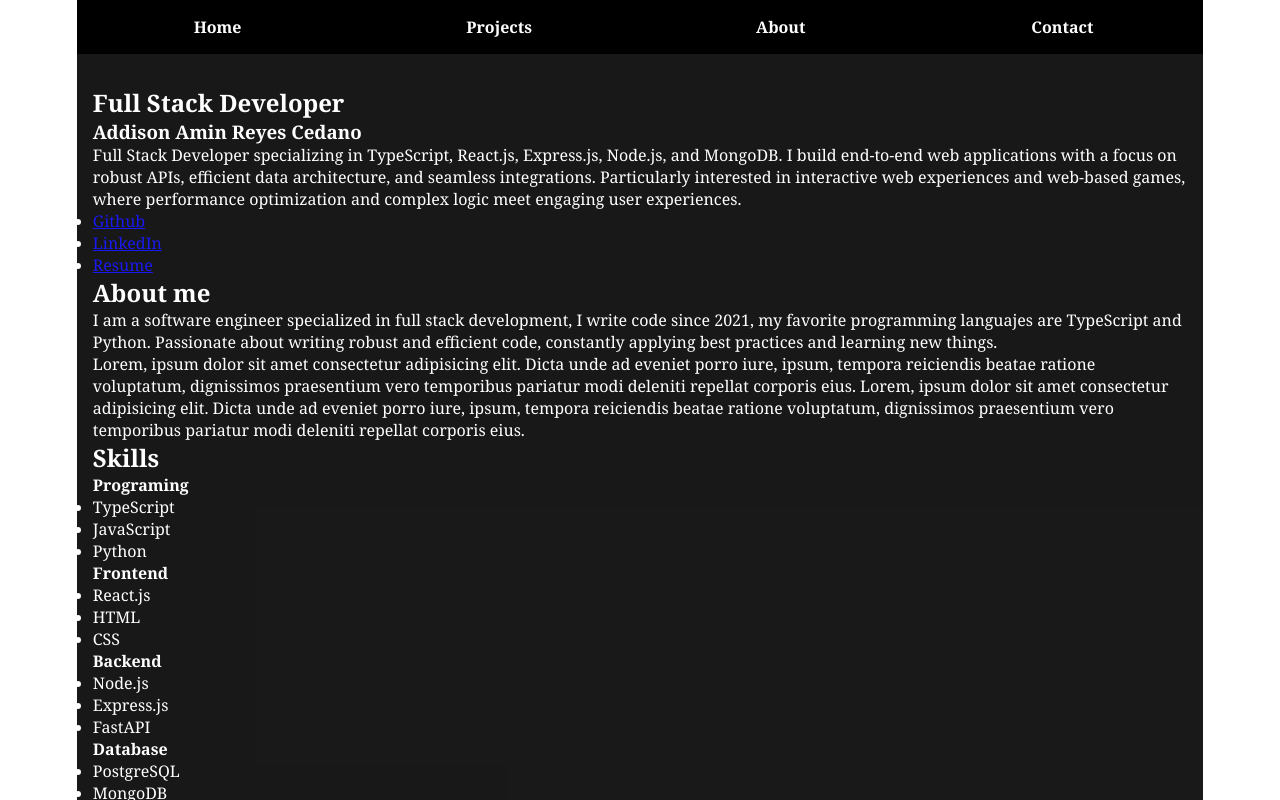
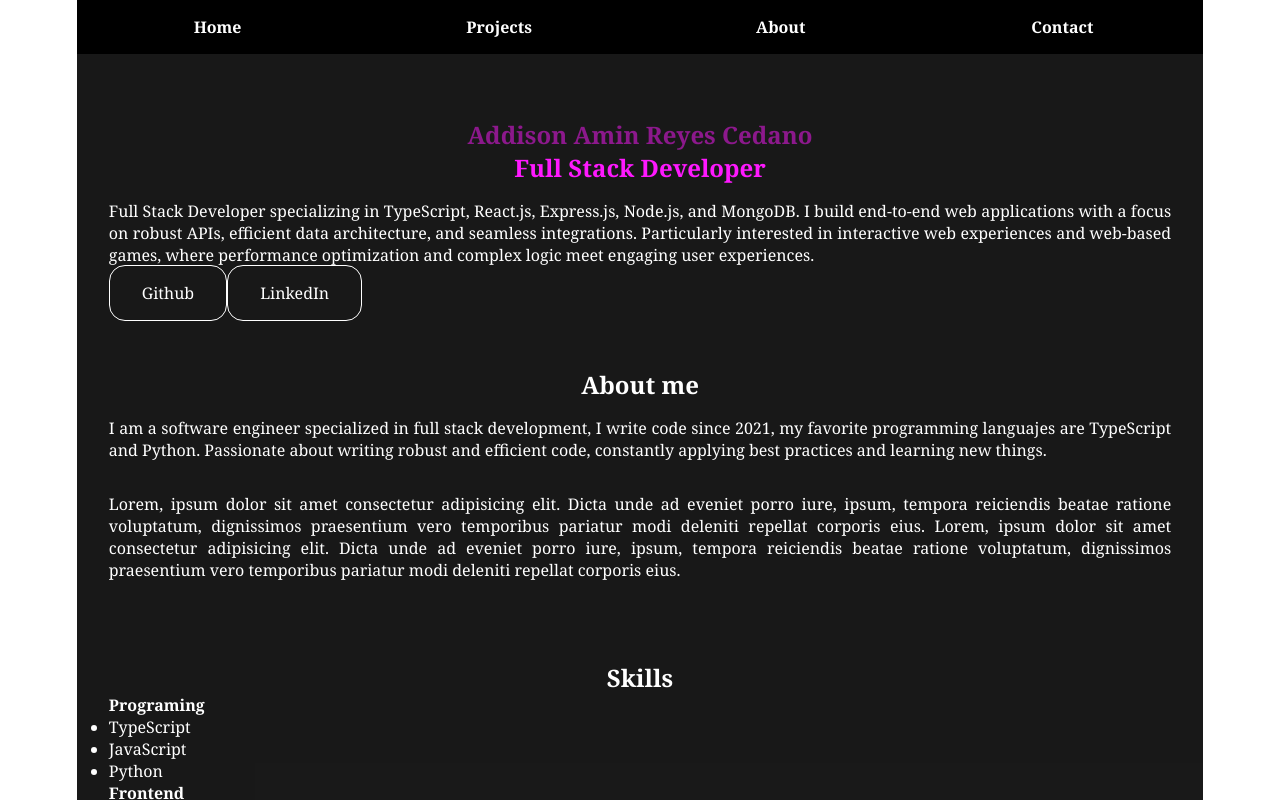
Before and after one commit to AddisonReyes/AddisonReyes, a React (Create React App) app: page / in a window 1280 px wide. Shown: the top 800 px of the page. Built offline with nearby package versions, Linux system fonts and the light colour scheme.

Commit message:
Hero section css

```diff
--- /dev/null
+++ b/src/components/ui/Button.css
@@ -0,0 +1,14 @@
+.HeroButton a {
+  border: 1px solid white;
+  text-decoration: none;
+  border-radius: 16px;
+  text-align: center;
+  padding: 16px 32px;
+  color: white;
+}
+
+.HeroButton a:hover {
+  border: 1px solid black;
+  background-color: purple;
+  color: black;
+}
--- /dev/null
+++ b/src/components/ui/Button.tsx
@@ -0,0 +1,18 @@
+import "./Button.css";
+
+interface ButtonProps {
+  label: string;
+  url: string;
+}
+
+function Button({ label, url }: ButtonProps) {
+  return (
+    <div className="HeroButton">
+      <a href={url} rel="noopener noreferrer" target="_blank">
+        {label}
+      </a>
+    </div>
+  );
+}
+
+export default Button;
--- /dev/null
+++ b/src/pages/Home.css
@@ -0,0 +1,27 @@
+section {
+  text-align: justify;
+  margin: 32px 16px;
+}
+
+section h1,
+section h2,
+section h3 {
+  text-align: center;
+}
+
+section p {
+  padding: 16px 0px;
+}
+
+section h1 {
+  color: purple;
+}
+
+#role {
+  color: magenta;
+}
+
+#HeroButtons {
+  flex-direction: row;
+  display: flex;
+}
--- a/src/pages/Home.tsx
+++ b/src/pages/Home.tsx
@@ -1,7 +1,10 @@
+import { ReactNode } from "react";
+import "./Home.css";
+
 import MainLayout from "../layout/MainLayout";
 
 import SkillContainer from "../components/ui/SkillContainer";
-import { ReactNode } from "react";
+import Button from "../components/ui/Button";
 
 type skill = { title: string; skills: string[] };
 const skillSet: skill[] = [
@@ -22,8 +25,8 @@ function Home() {
   return (
     <MainLayout title="Home">
       <section id="hero">
-        <h1>Full Stack Developer</h1>
-        <h3>Addison Amin Reyes Cedano</h3>
+        <h1>Addison Amin Reyes Cedano</h1>
+        <h2 id="role">Full Stack Developer</h2>
         <p>
           Full Stack Developer specializing in TypeScript, React.js, Express.js,
           Node.js, and MongoDB. I build end-to-end web applications with a focus
@@ -32,29 +35,13 @@ function Home() {
           and web-based games, where performance optimization and complex logic
           meet engaging user experiences.
         </p>
-        <ul>
-          <li>
-            <a
-              href="https://github.com/AddisonReyes"
-              rel="noopener noreferrer"
-              target="_blank"
-            >
-              Github
-            </a>
-          </li>
-          <li>
-            <a
-              href="https://www.linkedin.com/in/addison-reyes-9aa017208/"
-              rel="noopener noreferrer"
-              target="_blank"
-            >
-              LinkedIn
-            </a>
-          </li>
-          <li>
-            <a href="/">Resume</a>
-          </li>
-        </ul>
+        <div id="HeroButtons">
+          <Button label="Github" url="https://github.com/AddisonReyes" />
+          <Button
+            label="LinkedIn"
+            url="https://www.linkedin.com/in/addison-reyes-9aa017208/"
+          />
+        </div>
       </section>
 
       <section id="about">
```
